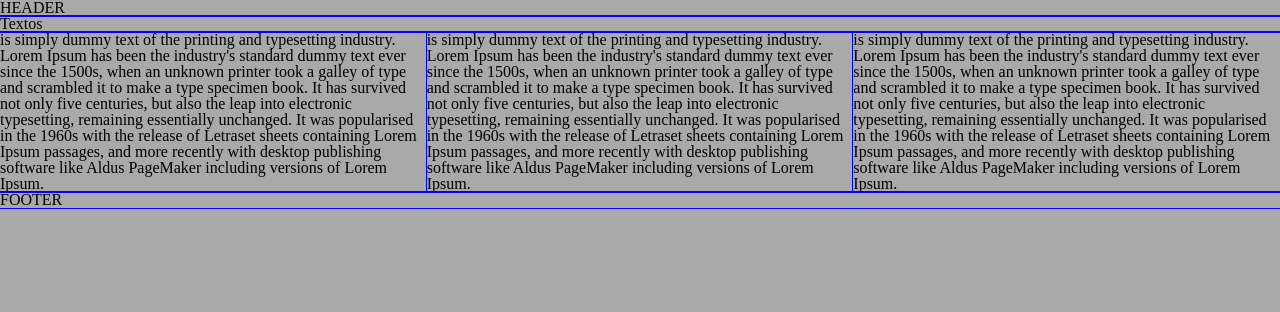
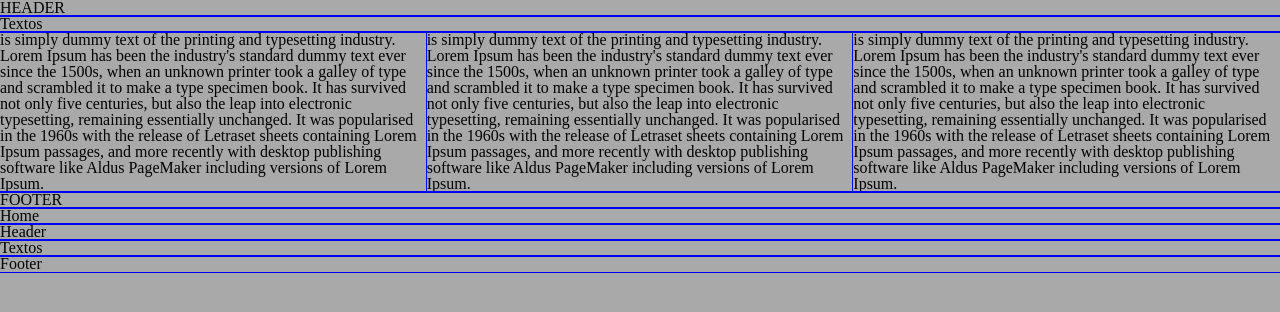
Before and after one commit to samuelsilvadev/layouts-css-tests, a website: page com-float/home-float.html in a window 1280 px wide. Drawn offline with nearby package versions, Linux system fonts and the light colour scheme.

Commit message:
adicionando mais elementos

```diff
--- a/com-float/home-float.html
+++ b/com-float/home-float.html
@@ -35,6 +35,12 @@
             </main>
             <footer>
                 <h1>FOOTER</h1>
+                <ul>
+                    <li>Home</li>
+                    <li>Header</li>
+                    <li>Textos</li>
+                    <li>Footer</li>
+                </ul>
             </footer>
         </div>
     </body>
```
